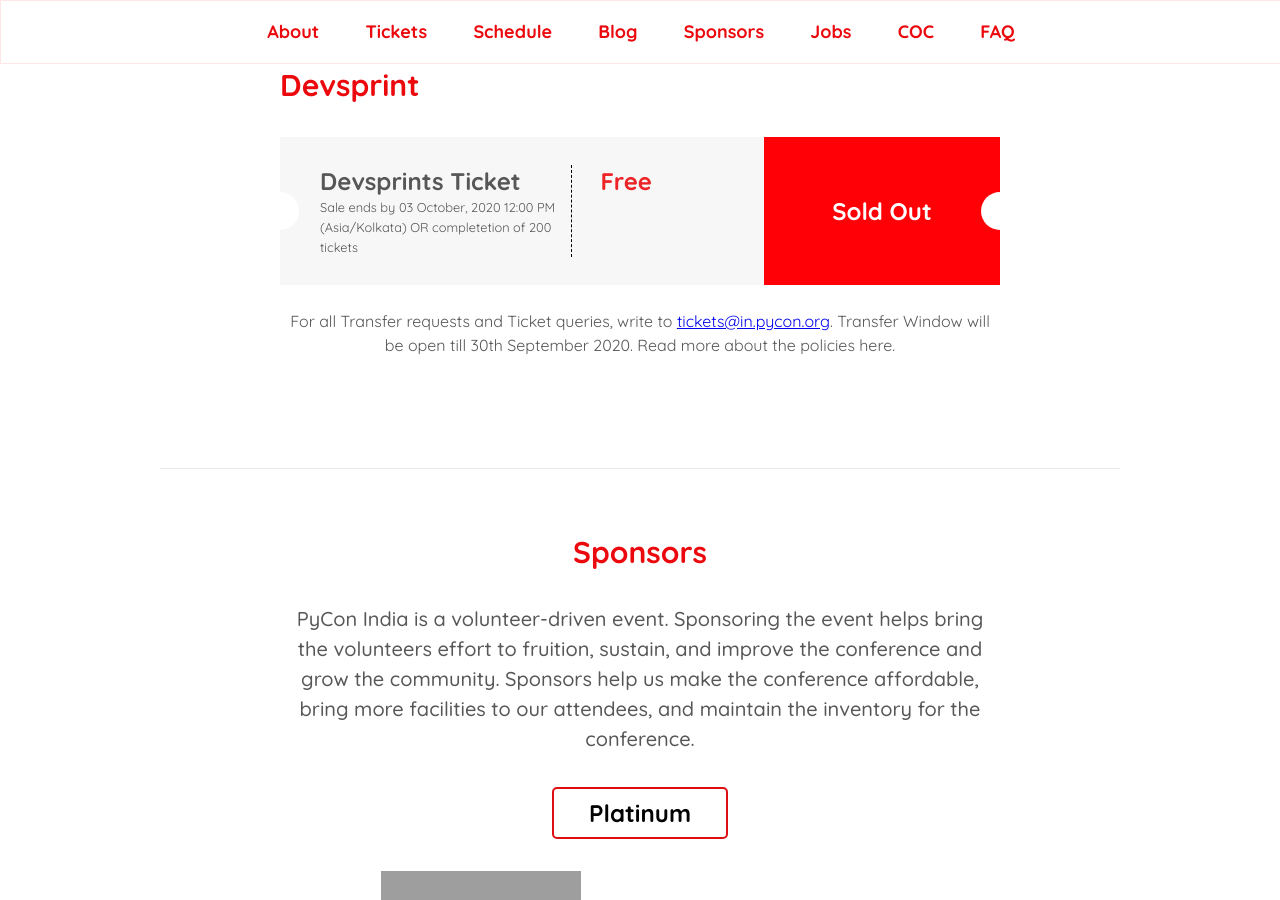
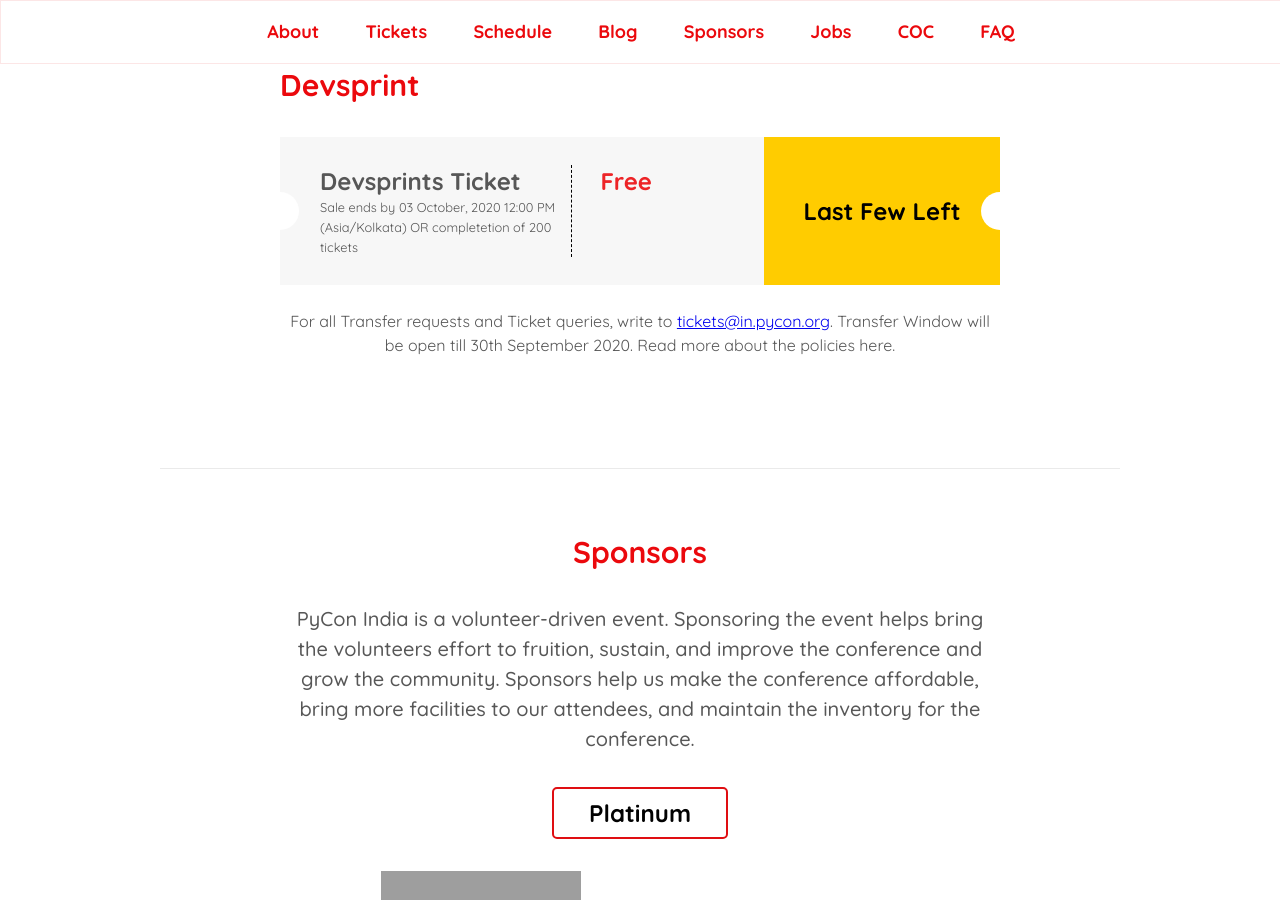
Before and after one commit to pythonindia/inpycon2020, a Jekyll site: the page built from index.md, in a window 1280 px wide and 900 px high, scrolled down 5353 px. Built offline with Jekyll 4.4.1, drawn with Linux system fonts in a browser that asks for light colours; grey boxes are pictures that could not be loaded.

Commit message:
Open Devsprints
Signed-off-by: Sayan Chowdhury <sayan.chowdhury2012@gmail.com>

```diff
--- a/_data/tickets.yml
+++ b/_data/tickets.yml
@@ -32,5 +32,5 @@
   brief: Sale ends by 03 October, 2020 12:00 PM (Asia/Kolkata) OR completetion of 200 tickets
   cost: Free
   type: devsprint
-  status: sold
+  status: few
   url: https://www.townscript.com/e/pycon-india-2020
```
